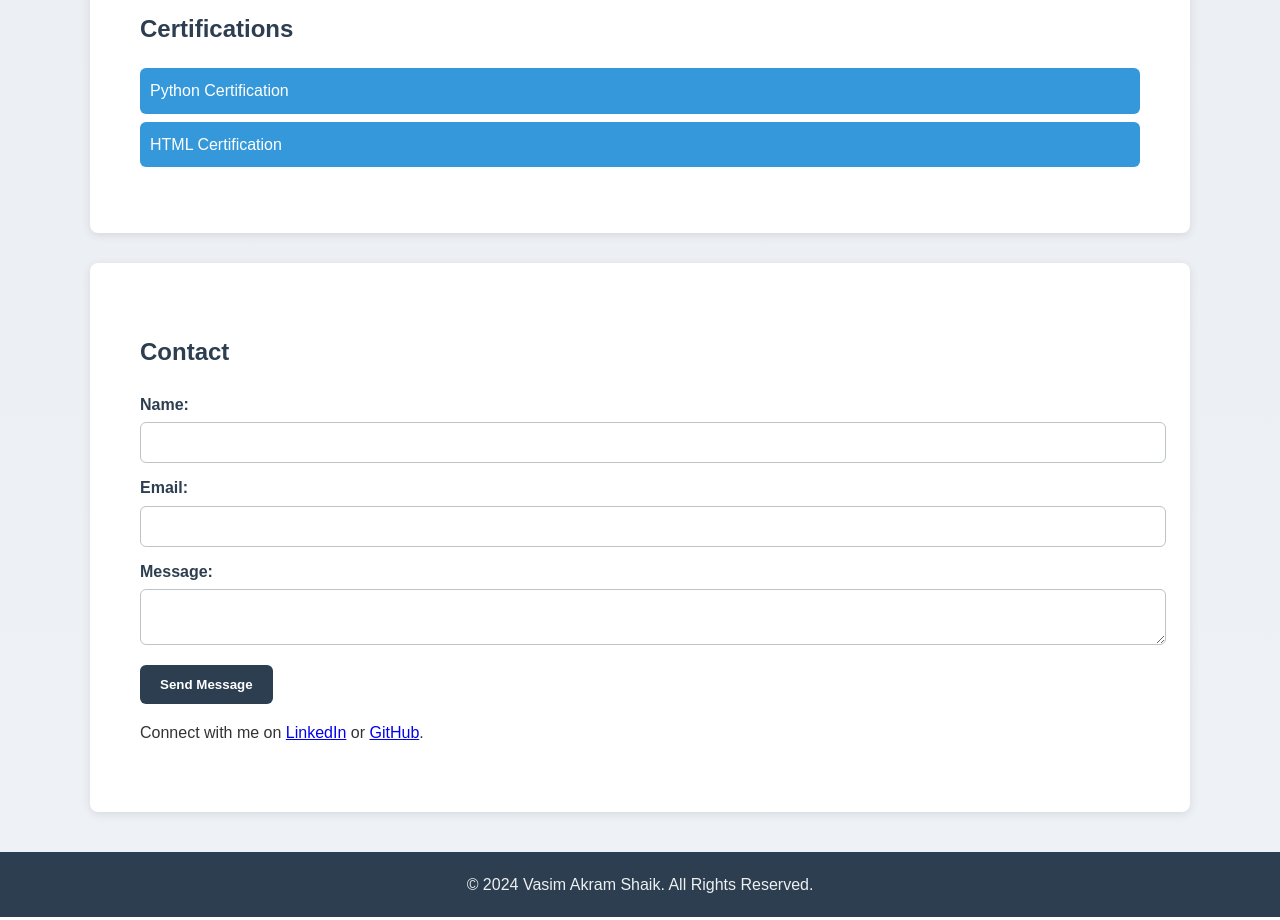
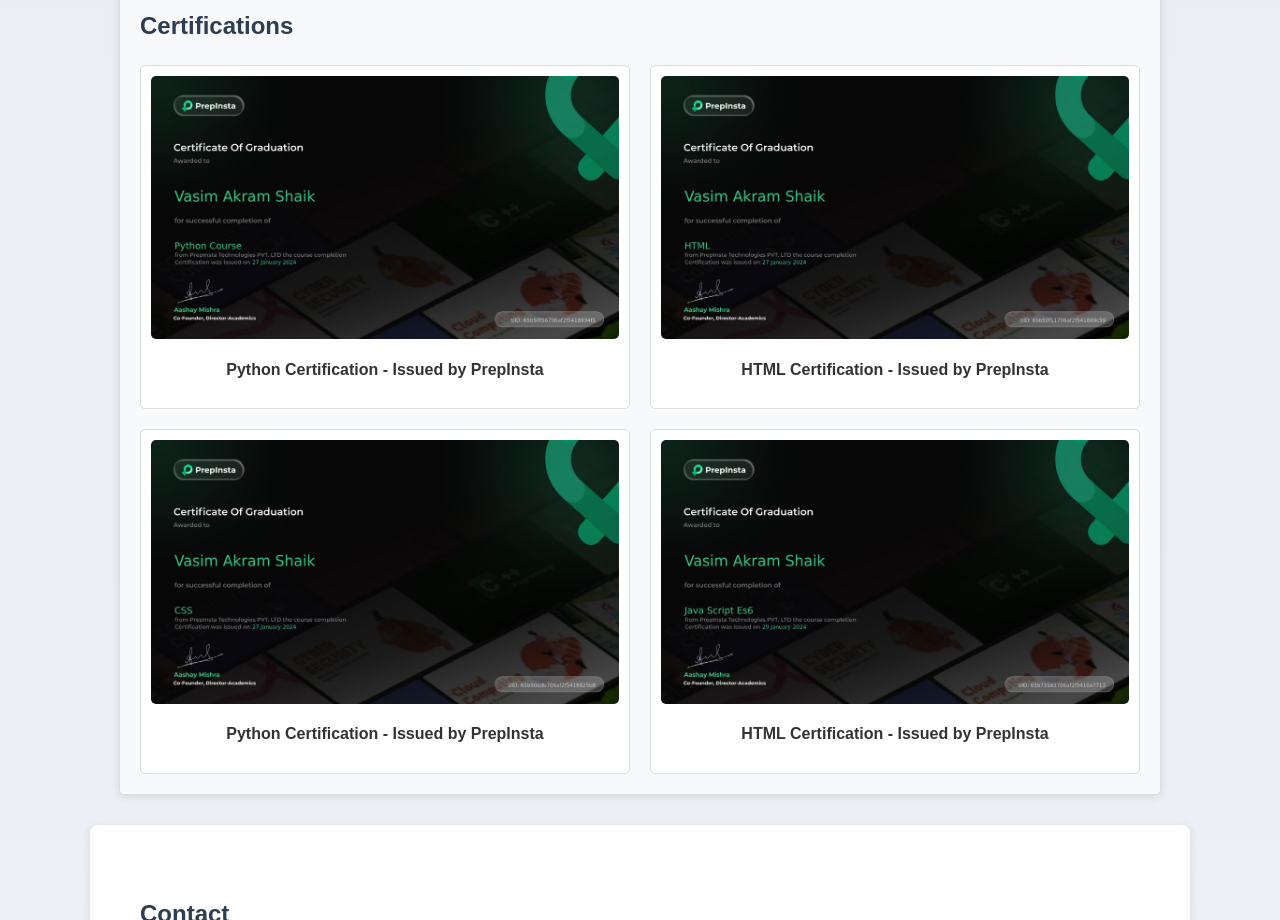
Before and after one commit to Vasim7989/VasimPortfolio, a plain HTML site: page index.html in a window 1280 px wide. Shown: the part 1880-2800 px from the top of the page. Drawn offline with Linux system fonts and the light colour scheme.

Commit message:
my portfolio

```diff
--- a/index.html
+++ b/index.html
@@ -30,6 +30,7 @@
     <section id="about">
         <h2>About Me</h2>
         <p>I am a passionate computer science graduate with experience in web development, data visualization, and Python programming. I enjoy creating interactive and user-friendly applications that solve real-world problems.</p>
+        <a href="VASIM AKRAM SHAIK (3).pdf" download="VASIM AKRAM SHAIK (3).pdf" class="download-btn">Download My CV</a>
 
     </section>
 
@@ -68,12 +69,27 @@
 
     <section id="certifications">
         <h2>Certifications</h2>
-        <ul>
-            <li>Python Certification</li>
-            <li>HTML Certification</li>
-            <!-- Add more certifications as needed -->
-        </ul>
+        <div class="cert-container">
+            <div class="certificate">
+                <img src="certificate_Python Course_261093_page-0001.jpg" alt="Python Certification">
+                <p>Python Certification - Issued by PrepInsta</p>
+            </div>
+            <div class="certificate">
+                <img src="certificate_HTML_261093_page-0001.jpg" alt="HTML Certification">
+                <p>HTML Certification - Issued by PrepInsta</p>
+            </div>
+            <div class="certificate">
+                <img src="CSS Certificates prepinsta_page-0001.jpg" alt="CSS Certification">
+                <p>Python Certification - Issued by PrepInsta</p>
+            </div>
+            <div class="certificate">
+                <img src="certificate_Java Script Es6_261093_page-0001.jpg" alt="JavaScript Certification">
+                <p>HTML Certification - Issued by PrepInsta</p>
+            </div>
+
+        </div>
     </section>
+
 
     <section id="contact">
         <h2>Contact</h2>
--- a/styles.css
+++ b/styles.css
@@ -100,19 +100,40 @@ h1, h2 {
     color: #7f8c8d;
 }
 
-#certifications ul {
-    list-style: none;
-    padding: 0;
+#certifications {
+    padding: 20px;
+    background-color: #f8f9fa;
+    border: 1px solid #ddd;
+    border-radius: 5px;
+    margin-top: 20px;
 }
 
-#certifications ul li {
-    background-color: #3498db;
-    color: #ffffff;
+.cert-container {
+    display: flex;
+    flex-wrap: wrap;
+    gap: 20px;
+}
+
+.certificate {
+    flex: 1 1 45%;
+    background: #fff;
     padding: 10px;
-    margin: 8px 0;
-    border-radius: 6px;
-    font-weight: 500;
+    border: 1px solid #ddd;
+    border-radius: 5px;
+    text-align: center;
 }
+
+.certificate img {
+    max-width: 100%;
+    height: auto;
+    border-radius: 5px;
+}
+
+.certificate p {
+    margin-top: 10px;
+    font-weight: bold;
+}
+
 
 form label {
     display: block;
```
Also changed, not shown: CSS Certificates prepinsta_page-0001.jpg (added), certificate_HTML_261093_page-0001.jpg (added), certificate_Java Script Es6_261093_page-0001.jpg (added), certificate_Python Course_261093_page-0001.jpg (added), 1 other file.
